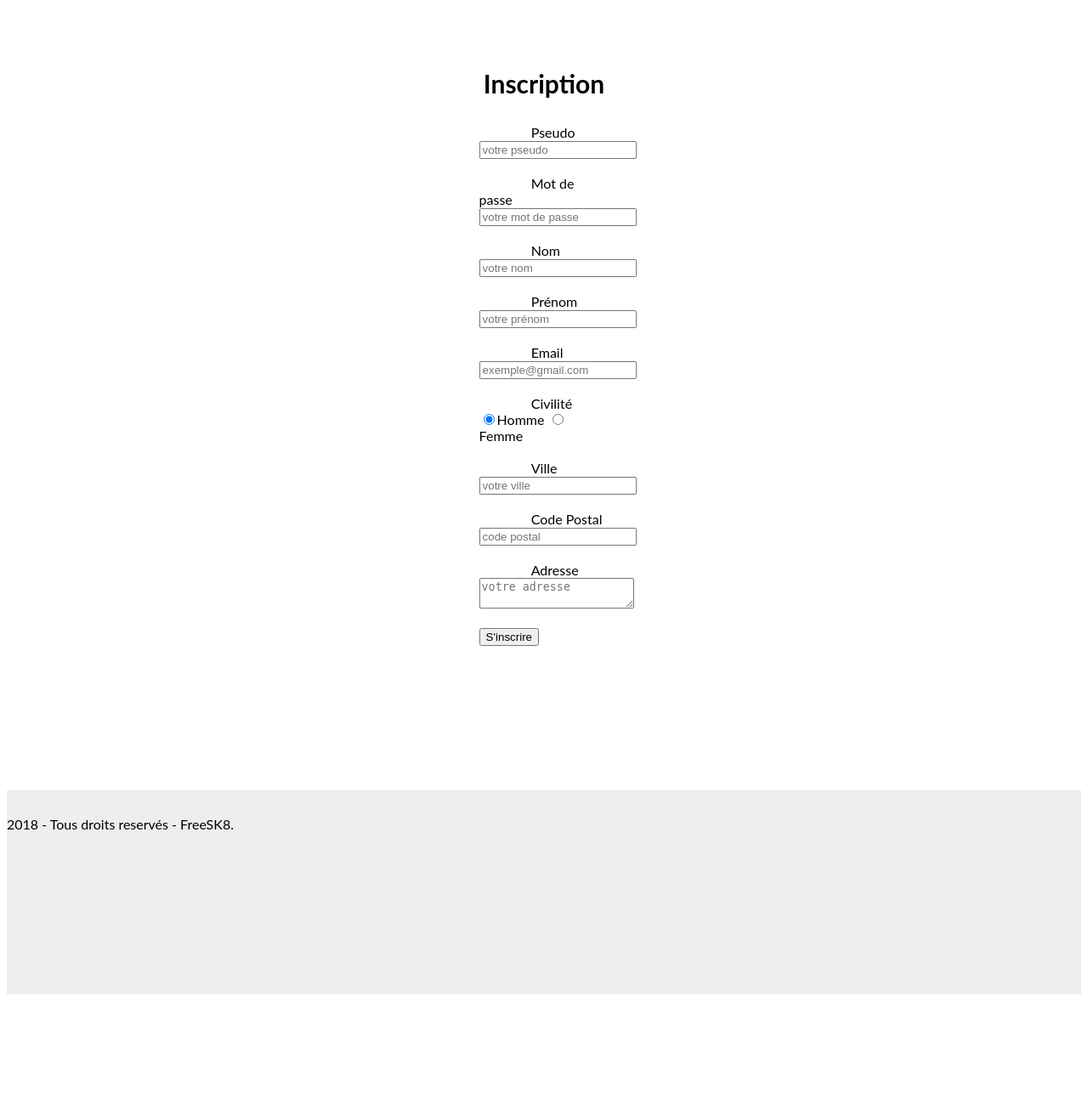
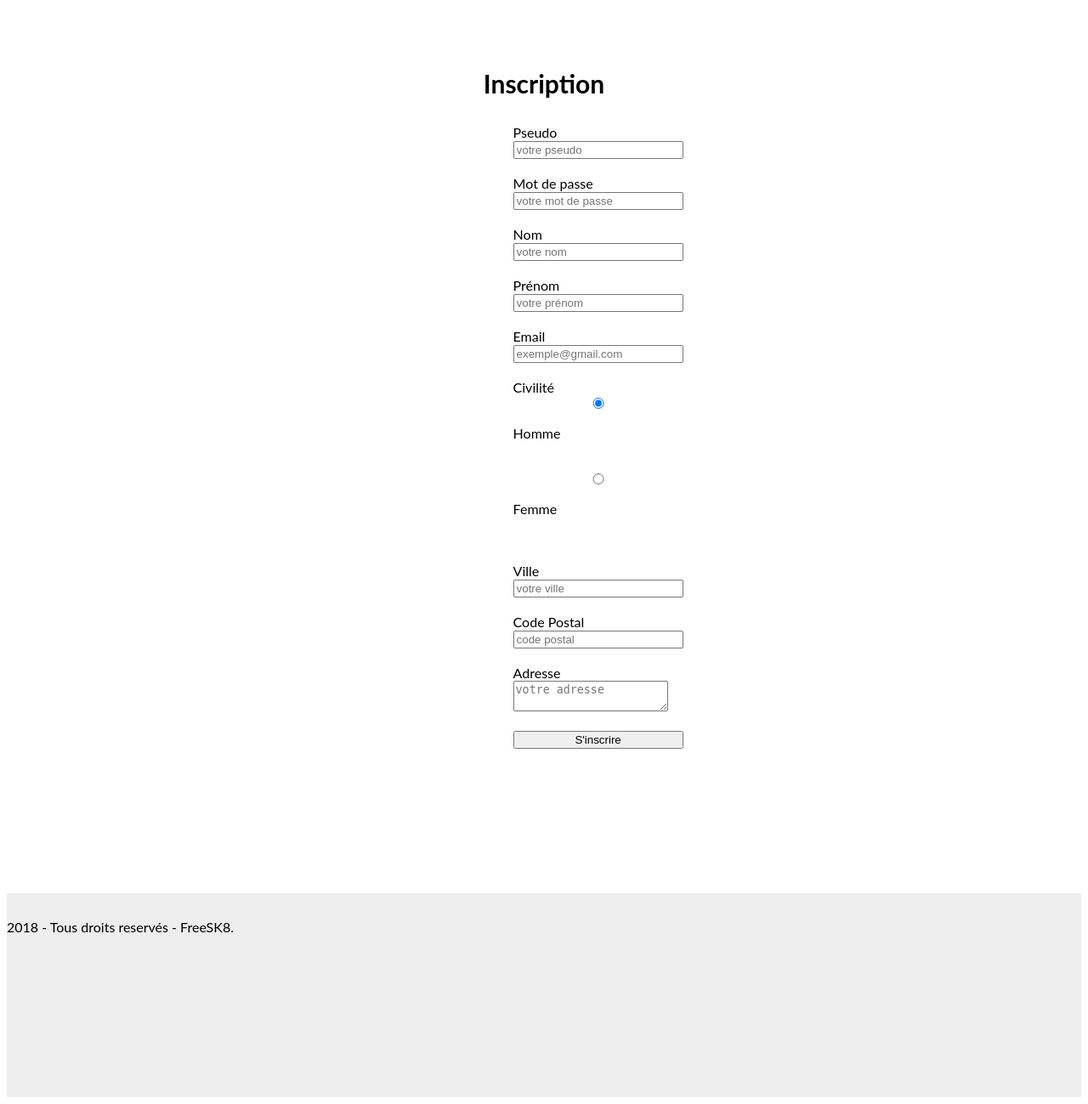
Before and after one commit to Hurrikann/FreeSK8, a PHP site: page /Inscription.php in a window 1280 px wide. Shown: the part 46-1345 px from the top of the page at 85% size. Before the commit the page ends 1216 px from the top, so only its background shows below. Run offline with PHP 8.4, Linux system fonts and the light colour scheme.

Commit message:
minor changes

```diff
--- a/Inscription.php
+++ b/Inscription.php
@@ -54,8 +54,8 @@ if($_POST)
         <input type="email" id="email" name="email" placeholder="exemple@gmail.com" required="required"><br><br>
 
         <label>Civilité</label><br>
-        <input class="sexe" name="sexe" value="m" checked="" type="radio">Homme
-        <input class="sexe" name="sexe" value="f" type="radio">Femme<br><br>
+        <input class="sexe" name="sexe" value="m" checked="" type="radio"><p>Homme</p>
+        <br><input class="sexe" name="sexe" value="f" type="radio"><p>Femme</p><br><br>
 
         <label for="ville">Ville</label><br>
         <input type="text" id="ville" name="ville" required="required" placeholder="votre ville" pattern="[a-zA-Z0-9-_.]{5,15}" title="caractères acceptés : a-zA-Z0-9-_."><br><br>
--- a/style/inscription.css
+++ b/style/inscription.css
@@ -15,5 +15,23 @@ form h3{
 }
 
 form label{
-    padding-left: 40%;
+    margin-left: 40px;
 }
+
+form p{
+    margin-left: 40px;
+}
+
+form input:nth-child(7){
+     margin-left:0px;
+    width:0px;
+}
+form input{
+    margin-left: 40px;
+    width: 200px;
+}
+
+
+form textarea{
+    margin-left: 40px;
+}
```
